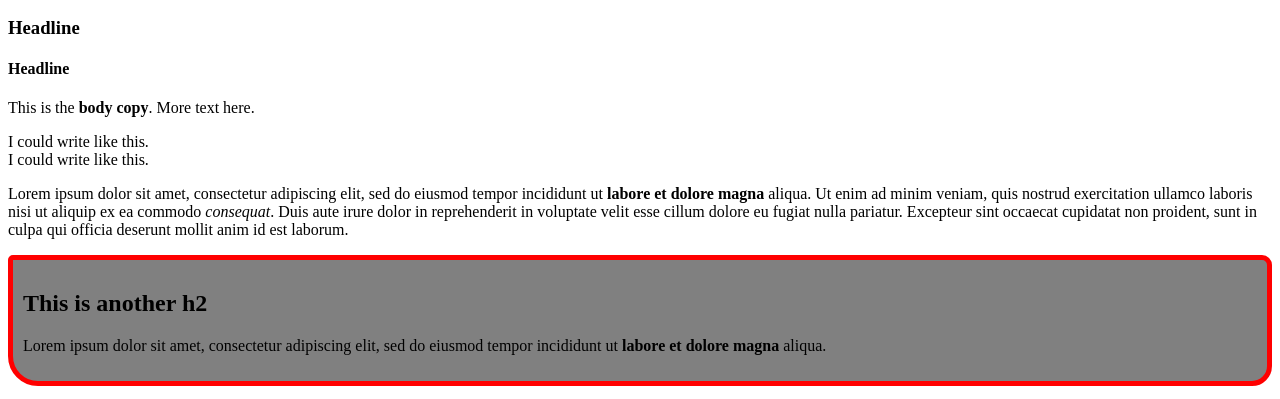
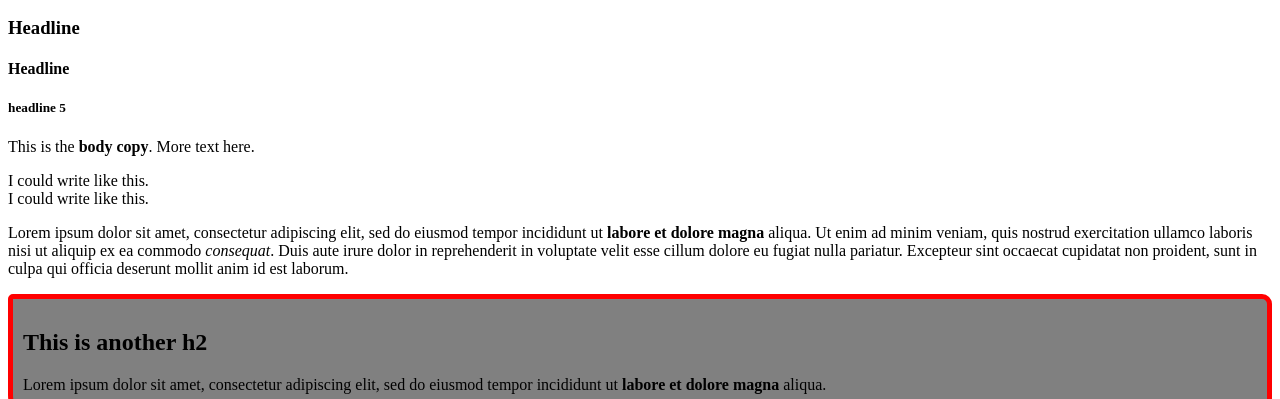
Before and after one commit to shmekee/sample-web, a plain HTML site: page index.html in a window 1280 px wide. Shown: the part 110-509 px from the top of the page. Drawn offline with Linux system fonts and the light colour scheme.

Commit message:
Update index.html
added h5

```diff
--- a/index.html
+++ b/index.html
@@ -12,6 +12,7 @@
         <h2>Headline</h2>
         <h3>Headline</h3>
         <h4>Headline</h4>
+        <h5>headline 5</h5>
         <p>This is the <strong>body copy</strong>. More text here.</p>
 
         <p>I could write like this.<br>I could write like this.</p>
```
